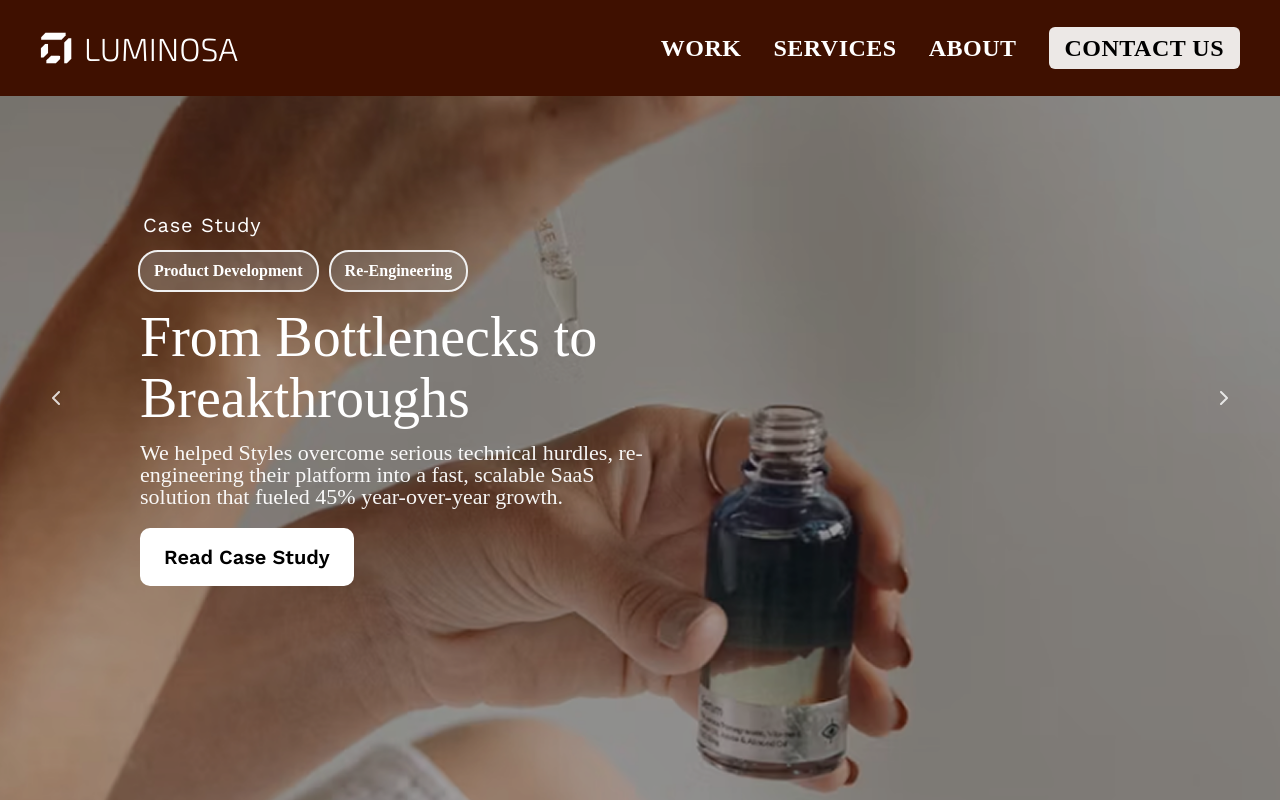
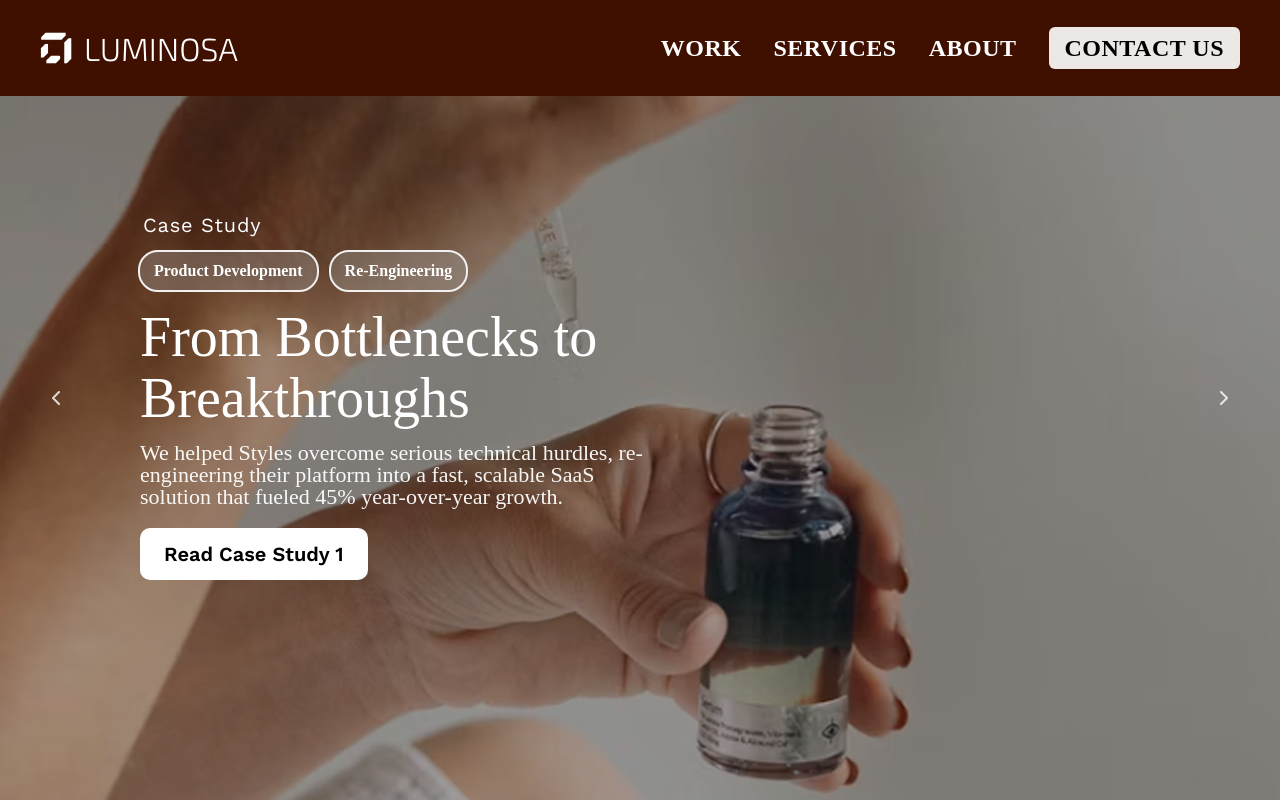
Before and after one commit to asuhaib2002/luminosa-labs-FE, a React (Vite) app: page / in a window 1280 px wide. Shown: the top 800 px of the page. Built offline with nearby package versions, Linux system fonts and the light colour scheme; a web font is replaced by a local one.

Commit message:
Navigations Corrected

```diff
--- a/src/components/HeroCarousel.css
+++ b/src/components/HeroCarousel.css
@@ -120,7 +120,7 @@
 }
 
 .btn {
-  padding: 13px 24px;
+  padding: 10px 24px;
   border-radius: 10px;
   font-weight: 600;
   font-size: 20px;
@@ -147,7 +147,7 @@
   background-color: transparent;
   color: white;
   border: 2px solid white;
-  padding: 8px 22px;
+  padding: 9px 22px;
 }
 
 .btn-secondary:hover {
--- a/src/components/HeroCarousel.jsx
+++ b/src/components/HeroCarousel.jsx
@@ -69,13 +69,17 @@ const HeroCarousel = () => {
         )}
                 <h1 className="slide-title">{slide.title}</h1>
                 <p className="slide-description">{slide.description}</p>
-                {(idx === 1 || idx === 2) ? (
+                {idx === 1 ? (
   <div className="slide-buttons">
-    <Link to="/casestudy1" className="btn btn-primary">Read Case Study</Link>
+    <Link to="/casestudy1" className="btn btn-primary">Read Case Study 1</Link>
+  </div>
+) : idx === 2 ? (
+  <div className="slide-buttons">
+    <Link to="/casestudy2" className="btn btn-primary">Read Case Study 2</Link>
   </div>
 ) : (
   <div className="slide-buttons">
-    <button className="btn btn-primary">Get Started</button>
+    <Link to="/contact" className="btn btn-primary">Contact Us</Link>
     <Link to="/about" className="btn btn-secondary">Learn More</Link>
   </div>
 )}
```
